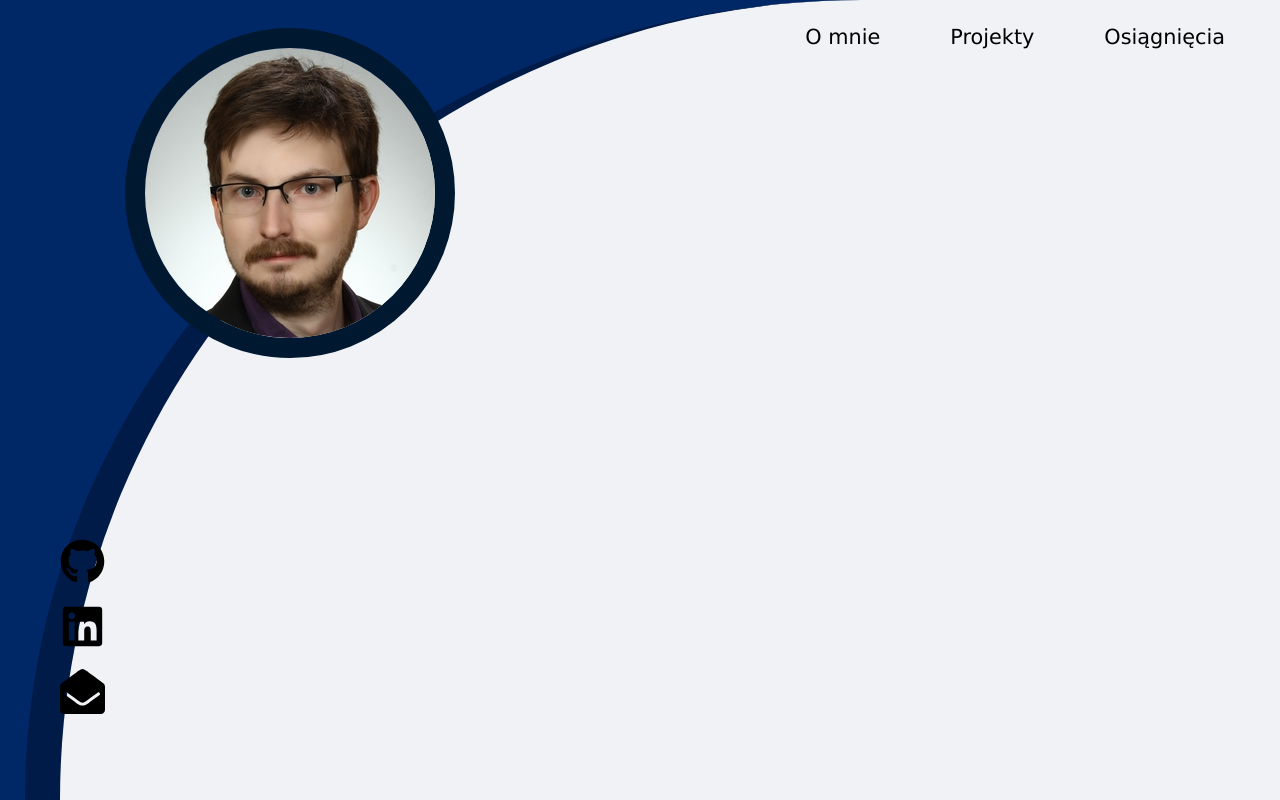
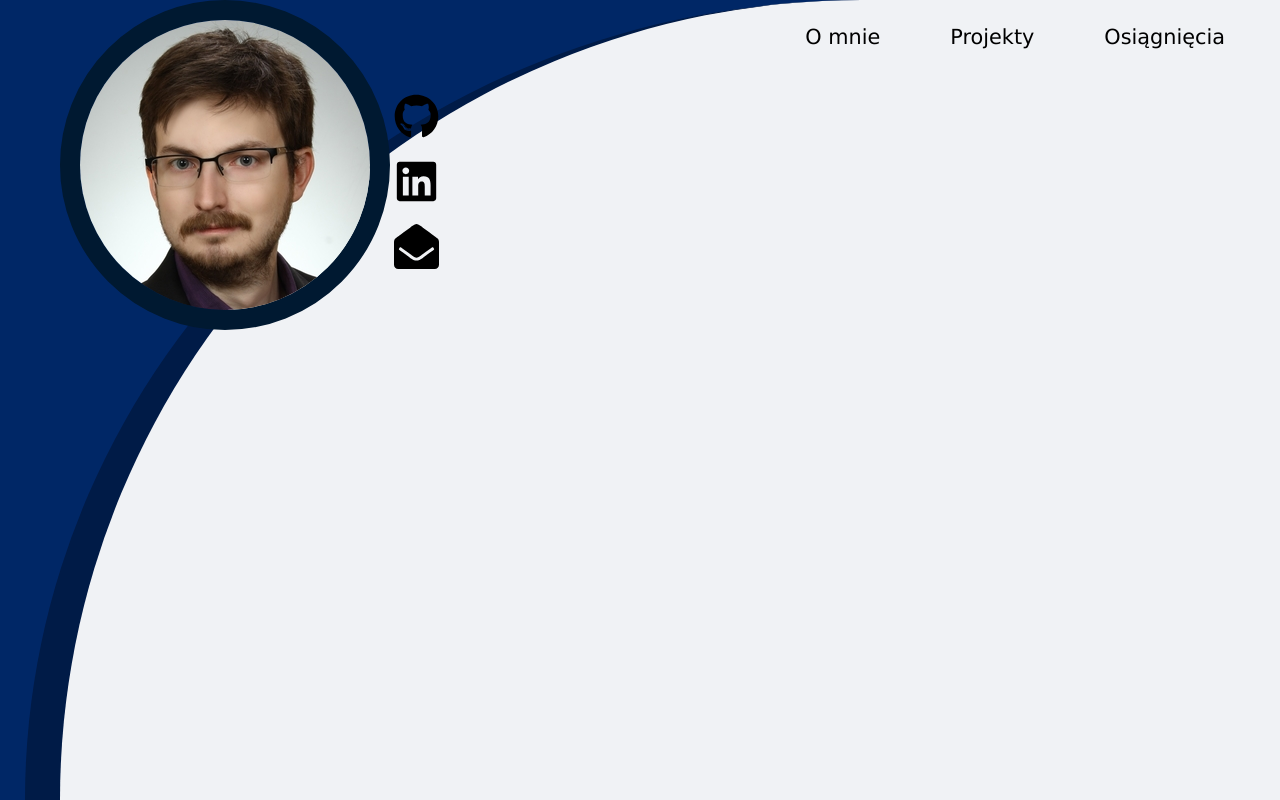
Before and after one commit to ukasz1/online-portfolio, a JavaScript app: page / in a window 1280 px wide. Built offline with nearby package versions, Linux system fonts and the light colour scheme; the HTML template or start-up script is replaced by a standard one.

Commit message:
social icons view

```diff
--- a/src/App.js
+++ b/src/App.js
@@ -14,7 +14,7 @@
 
 const Avatar = () => {
   return (
-    <div className='test'>
+    <div className='avatar-frame'>
       <img src={avatar} alt="avatar" className="avatar" />
     </div>
   )
@@ -45,10 +45,10 @@
 const Socials = () => {
   return (
     <div className='socials'>
-      <div className='socials-in'>
-        <FaGithub className='icon linkedin' />
-        <FaLinkedin className='icon' />
-        <FaEnvelopeOpen className='icon' />
+      <div className='socials-inner'>
+        <FaGithub className='icon github-icon' />
+        <FaLinkedin className='icon linkedin-icon' />
+        <FaEnvelopeOpen className='icon email-icon' />
       </div>
     </div>
   )
```
